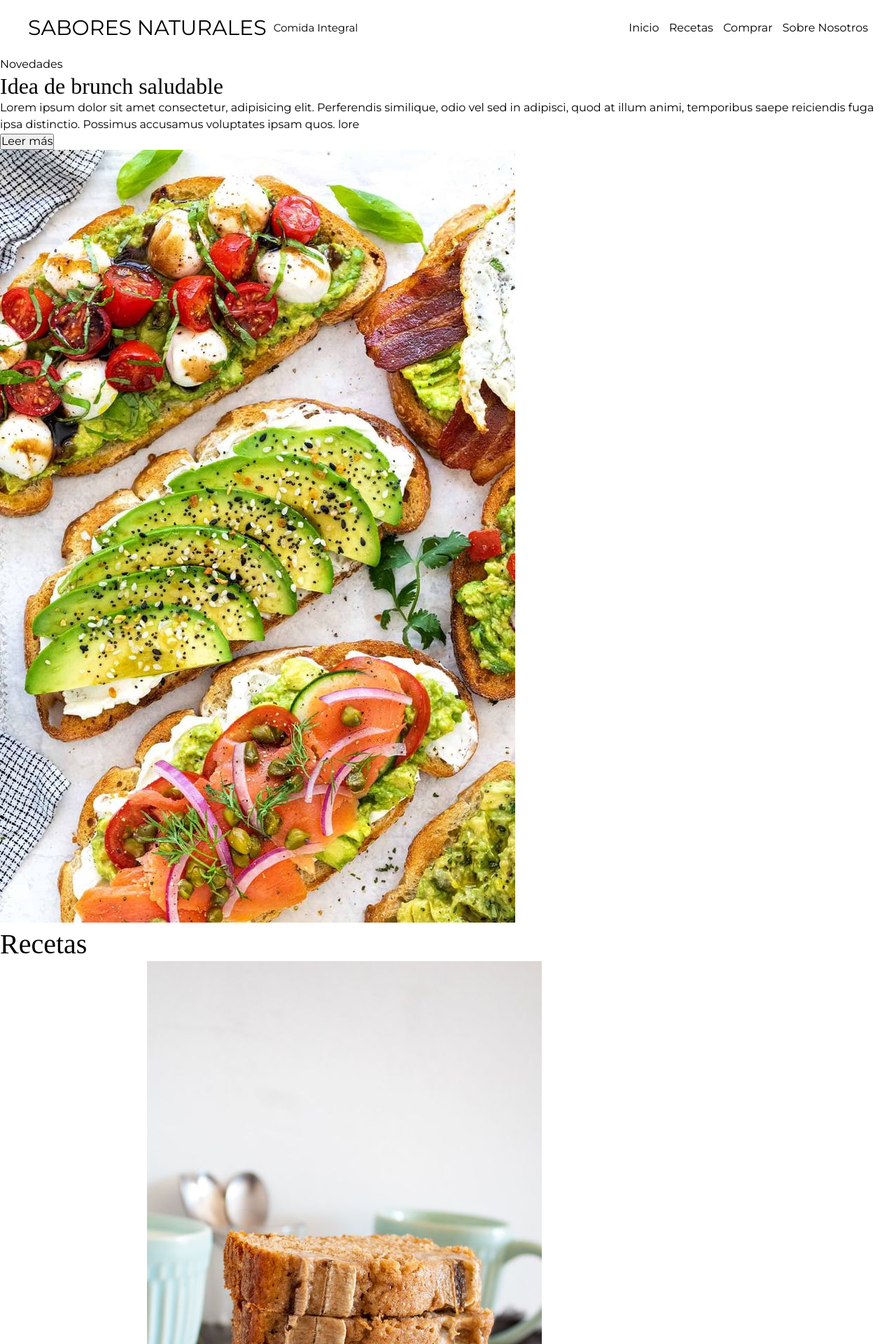
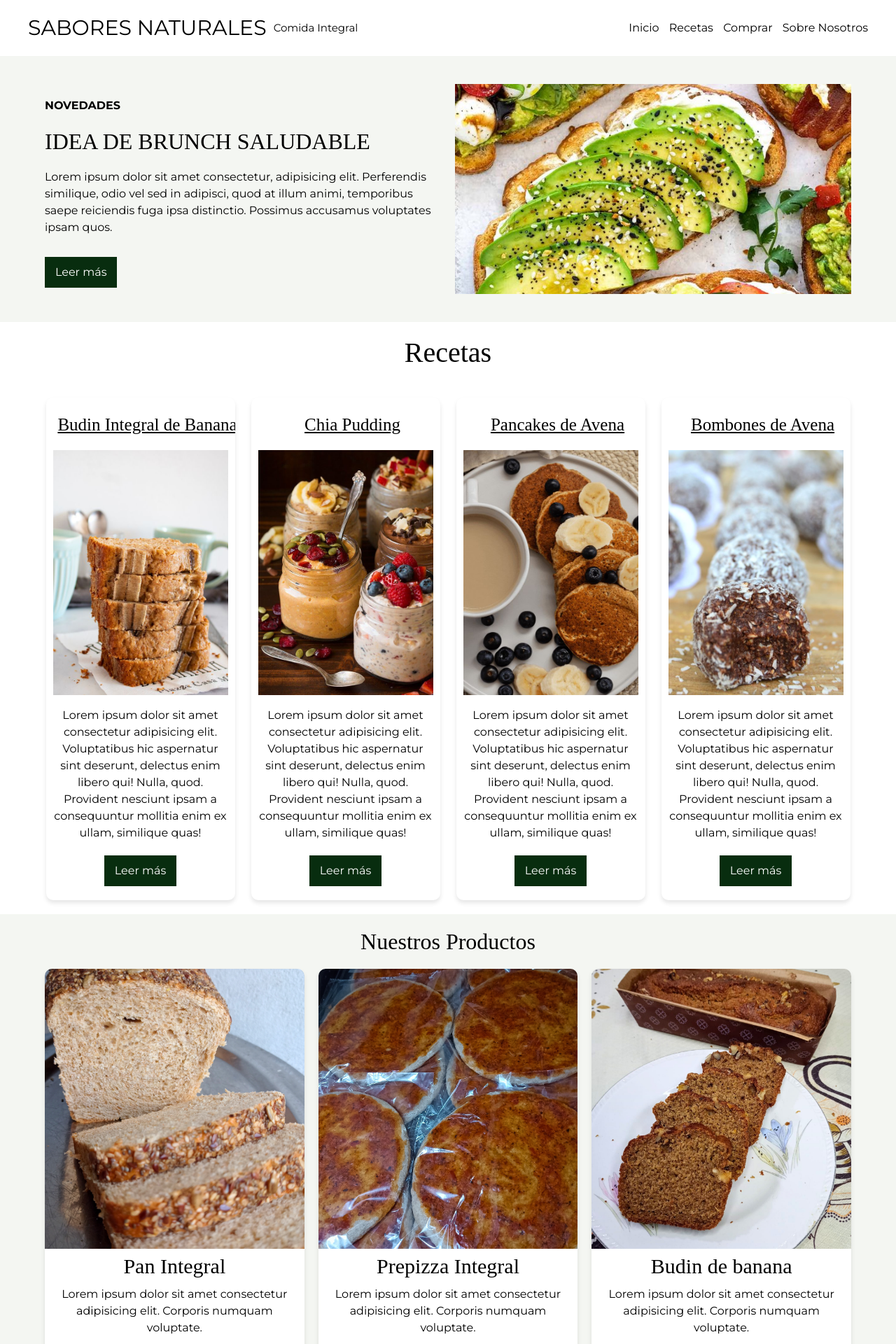
Before and after one commit to AnaMateasovich/SaboresNaturales, a PHP site: page / in a window 1280 px wide. Shown: the top 1920 px of the page at 70% size. Run offline with PHP 8.4, Linux system fonts and the light colour scheme; some libraries are stand-ins or nearby versions; some web fonts are replaced.

Commit message:
avances en index scss

```diff
--- a/index.php
+++ b/index.php
@@ -19,130 +19,122 @@
         </div>
         <nav class="nav">
             <ul>
-                <li> <a class="nav-link" href="#">Inicio</a> </li>
-                <li> <a class="nav-link" href="#recetas">Recetas</a> </li>
-                <li> <a class="nav-link" href="#comprar">Comprar</a> </li>
-                <li> <a class="nav-link" href="#sobre-nosotros">Sobre Nosotros</a> </li>
+                <li><a class="nav-link" href="#">Inicio</a></li>
+                <li><a class="nav-link" href="#recetas">Recetas</a></li>
+                <li><a class="nav-link" href="#comprar">Comprar</a></li>
+                <li><a class="nav-link" href="#sobre-nosotros">Sobre Nosotros</a></li>
             </ul>
         </nav>
     </header>
 
     <section class="contenedor">
-
         <article class="noticias">
             <div>
                 <div class="linea-top"></div>
                 <p class="novedades">Novedades</p>
-                <h3> Idea de brunch saludable </h3>
-                <p>Lorem ipsum dolor sit amet consectetur, adipisicing elit. Perferendis similique, odio vel sed in adipisci, quod at illum animi, temporibus saepe reiciendis fuga ipsa distinctio. Possimus accusamus voluptates ipsam quos. lore</p>
-                <button>Leer más</button>
+                <h3>Idea de brunch saludable</h3>
+                <p>Lorem ipsum dolor sit amet consectetur, adipisicing elit. Perferendis similique, odio vel sed in adipisci, quod at illum animi, temporibus saepe reiciendis fuga ipsa distinctio. Possimus accusamus voluptates ipsam quos.</p>
+                <a href="#" class="leer-mas">Leer más</a>
             </div>
             <img src="img/brunch.jpg" alt="Brunch saludable">
         </article>
+    </section>
 
-    </section>
-    <div class="contenedor-recetas">
-        <section class="contenedor contenedor-recetas">
-
-            <h2 id="recetas" class="recetas">Recetas</h2>
-
+    <div class="seccion-blanco">
+        <section class="contenedor">
+            <div class="recetas">
+                <h2>Recetas</h2>
                 <div class="recetas-grid">
-
                     <div class="card">
                         <a class="card-titulo" href="">Budin Integral de Banana</a>
                         <img src="img/budin integral.jpg" alt="Budin Integral">
                         <p>Lorem ipsum dolor sit amet consectetur adipisicing elit. Voluptatibus hic aspernatur sint deserunt, delectus enim libero qui! Nulla, quod. Provident nesciunt ipsam a consequuntur mollitia enim ex ullam, similique quas!</p>
-                    <a class="card-link" href="#">Leer más</a>
+                        <a class="card-link leer-mas" href="#">Leer más</a>
                     </div>
-
                     <div class="card">
                         <a class="card-titulo" href="">Chia Pudding</a>
-                    <img src="img/Chia Pudding.jpg" alt="Budin Integral">
+                        <img src="img/Chia Pudding.jpg" alt="Chia Pudding">
                         <p>Lorem ipsum dolor sit amet consectetur adipisicing elit. Voluptatibus hic aspernatur sint deserunt, delectus enim libero qui! Nulla, quod. Provident nesciunt ipsam a consequuntur mollitia enim ex ullam, similique quas!</p>
-                    <a class="card-link" href="#">Leer más</a>
+                        <a class="card-link leer-mas" href="#">Leer más</a>
                     </div>
-
                     <div class="card">
                         <a class="card-titulo" href="">Pancakes de Avena</a>
-                    <img src="img/pancakes de avena.jpg" alt="Budin Integral">
+                        <img src="img/pancakes de avena.jpg" alt="Pancakes de Avena">
                         <p>Lorem ipsum dolor sit amet consectetur adipisicing elit. Voluptatibus hic aspernatur sint deserunt, delectus enim libero qui! Nulla, quod. Provident nesciunt ipsam a consequuntur mollitia enim ex ullam, similique quas!</p>
-                    <a class="card-link" href="#">Leer más</a>
+                        <a class="card-link leer-mas" href="#">Leer más</a>
                     </div>
-
                     <div class="card">
                         <a class="card-titulo" href="">Bombones de Avena</a>
-                    <img src="img/bombones de avena.jpg" alt="Budin Integral">
+                        <img src="img/bombones de avena.jpg" alt="Bombones de Avena">
                         <p>Lorem ipsum dolor sit amet consectetur adipisicing elit. Voluptatibus hic aspernatur sint deserunt, delectus enim libero qui! Nulla, quod. Provident nesciunt ipsam a consequuntur mollitia enim ex ullam, similique quas!</p>
-                    <a class="card-link" href="#">Leer más</a>
+                        <a class="card-link leer-mas" href="#">Leer más</a>
                     </div>
-
                 </div>
-
+            </div>
         </section>
     </div>
 
-    <section id="comprar" class="contenedor tienda">
-
-        <h3> Nuestros Productos</h3>
-
+    <section id="comprar" class="contenedor">
+        <div class="tienda">
+            <h3>Nuestros Productos</h3>
             <div class="contenedor-cards-tienda">
-
                 <div class="card-tienda">
-
                     <img src="img/Pan integral.png" alt="Pan Integral">
                     <div>
-                    <h2> Pan Integral </h2>
+                        <h2>Pan Integral</h2>
                         <p>Lorem ipsum dolor sit amet consectetur adipisicing elit. Corporis numquam voluptate.</p>
                         <p class="precio-tienda">$2800</p>
                         <button id="añadir-carrito" class="card-button">Añadir al carrito</button>
                     </div>
                 </div>
-
                 <div class="card-tienda">
-                <img src="img/Prepizza.png" alt="Prepizza integral">
+                    <img src="img/Prepizza.png" alt="Prepizza Integral">
                     <div>
-                    <h2> Prepizza Integral </h2>
+                        <h2>Prepizza Integral</h2>
                         <p>Lorem ipsum dolor sit amet consectetur adipisicing elit. Corporis numquam voluptate.</p>
                         <p class="precio-tienda">$1600</p>
                         <button id="añadir-carrito" class="card-button">Añadir al carrito</button>
                     </div>
                 </div>
-
-
+                <div class="card-tienda">
+                    <img src="img/budin-integral-tienda.jpg" alt="Prepizza Integral">
+                    <div>
+                        <h2>Budin de banana</h2>
+                        <p>Lorem ipsum dolor sit amet consectetur adipisicing elit. Corporis numquam voluptate.</p>
+                        <p class="precio-tienda">$2500</p>
+                        <button id="añadir-carrito" class="card-button">Añadir al carrito</button>
                     </div>
-
+                </div>
+            </div>
+        </div>
     </section>
 
     <section id="sobre-nosotros" class="sobre-nosotros-img">
-
         <div class="contenedor sobre-nosotros">
-
             <div class="sobre-nosotros-txt">
                 <h3>Sobre Nosotros</h3>
                 <p>Lorem ipsum dolor sit amet consectetur adipisicing elit. Assumenda doloremque quo, dolores perspiciatis quas iure officiis impedit praesentium ipsum similique illum magnam dicta repellendus repellat fuga ex hic.</p>
                 <p>Lorem ipsum dolor, sit amet consectetur adipisicing elit. Sed dolores, quis voluptatem aut assumenda a, obcaecati officiis ullam eum consequuntur vitae praesentium consequatur cum ratione dicta dolorem quae harum esse.</p>
             </div>
-
             <div id="ubicacion" class="sobre-nosotros-ubi">
-                <iframe src="https://www.google.com/maps/embed?pb=!1m18!1m12!1m3!1d3347.9532233756763!2d-60.63675422344764!3d-32.95224437217303!2m3!1f0!2f0!3f0!3m2!1i1024!2i768!4f13.1!3m3!1m2!1s0x95b7ab1caa93dcf9%3A0x88a5cc1028d5a721!2sCES%2C%20Buenos%20Aires%201174%2C%20S2000%20Rosario%2C%20Santa%20Fe!5e0!3m2!1ses!2sar!4v1713406123156!5m2!1ses!2sar" width="600" height="450" style="border:0;" allowfullscreen="" loading="lazy" referrerpolicy="no-referrer-when-downgrade"></iframe>
+                <iframe src="https://www.google.com/maps/embed?pb=!1m18!1m12!1m3!1d3347.9532233756763!2d-60.63675422344764!3d-32.95224437217303!2m3!1f0!2f0!3f0!3m2!1i1024!2i768!4f13.1!3m3!1m2!1s0x95b7ab1caa93dcf9%3A0x88a5cc1028d5a721!2sCES%2C%20Buenos%20Aires%201174%2C%20S2000%20Rosario%2C%20Santa%20Fe!5e0!3m2!1ses!2sar!4v1713406123156!5m2!1ses!2sar" style="border:0;" allowfullscreen="" loading="lazy" referrerpolicy="no-referrer-when-downgrade"></iframe>
             </div>
-
         </div>
-
     </section>
 
-    <footer class="footer">
 
-        <div class="contenedor footer footer-grid">
+    <footer class="seccion-negro">
+        <div class="contenedor">
+            <div class="footer footer-grid">
                 <nav class="footer-izq">
                     <ul>
-                    <li> <a href="#">Inicio</a> </li>
-                    <li> <a href="#recetas">Recetas</a> </li>
+                        <li><a href="#">Inicio</a></li>
+                        <li><a href="#recetas">Recetas</a></li>
                     </ul>
                 </nav>
                 <div class="footer-mid">
                     <form class="footer-form" action="">
-                    <p class="suscribete-txt"> Subscribete </p>
+                        <p class="suscribete-txt">Subscribete</p>
                         <input id="subscribir" type="text" placeholder="Coloca tu Email">
                         <button id="suscribete-btn" class="boton-susc" type="submit">Enviar</button>
                         <div id="spinner" class="loader"></div>
@@ -150,13 +142,13 @@
                 </div>
                 <nav class="footer-der">
                     <ul>
-                    <li> <a href="#comprar">Comprar</a> </li>
-                    <li> <a href="#ubicacion">Ubicación</a> </li>
+                        <li><a href="#comprar">Comprar</a></li>
+                        <li><a href="#ubicacion">Ubicación</a></li>
                     </ul>
                 </nav>
             </div>
+        </div>
+    </footer>
 
-    </footer>
 </body>
-
 </html>
--- a/src/scss/base/_reset.scss
+++ b/src/scss/base/_reset.scss
@@ -1,3 +1,4 @@
+@import 'utils/variables';
 
 html {
     box-sizing: border-box;
@@ -8,9 +9,23 @@ html {
     padding: 0;
     margin: 0;
 }
+body {
+    font-family: $primary-font;
+    font-size: 1.6rem;
+    background-color: $secondary-color;
+}
 ul, li {
     list-style: none
 }
 img {
     max-width: 100%;
 }
+a {
+    text-decoration: none;
+}
+button {
+    border: none;
+    font-weight: normal;
+    font-size: $primary-font;
+    cursor: pointer;
+}
--- a/src/scss/base/_typography.scss
+++ b/src/scss/base/_typography.scss
@@ -27,3 +27,13 @@ h3 {
 h4 {
     font-size: 2.8rem;
 }
+
+.noticias {
+    .novedades {
+        text-transform: uppercase;
+        font-weight: bold;
+    }
+    h3 {
+        text-transform: uppercase;
+    }
+}
--- a/src/scss/components/_buttons.scss
+++ b/src/scss/components/_buttons.scss
@@ -0,0 +1,11 @@
+@import 'utils/variables';
+@import 'utils/mixins';
+
+.leer-mas {
+    display: inline-block;
+    margin: 1rem 0;
+    background-color: $primary-color;
+    color: $blanco;
+    padding: 1rem 1.5rem;
+    cursor: pointer;
+}
--- a/src/scss/components/_cards.scss
+++ b/src/scss/components/_cards.scss
@@ -0,0 +1,59 @@
+@import 'utils/variables';
+@import 'utils/mixins';
+
+.recetas {
+    .card {
+        box-sizing: border-box;
+        padding: 1rem;
+        margin-bottom: 2rem;
+        text-align: center;
+        width: 27rem;
+        justify-self: center;
+        @include card-style;
+
+        .card-titulo {
+            display: inline-block;
+            font-family: $secondary-font;
+            color: $negro;
+            margin: 1rem 0;
+            font-size: 2.5rem;
+            text-decoration: underline;
+            white-space: nowrap;
+            overflow: hidden;
+            text-overflow: ellipsis;
+            width: 27rem;
+        }
+        p{
+            margin: 1rem 0;
+        }
+        img {
+            width: 100%;
+            height: auto;
+            max-height: 35rem;
+            object-fit: cover;
+        }
+        .card-link {
+            margin-top: 1rem;
+        }
+    }
+
+}
+
+.card-tienda {
+    @include card-style;
+    text-align: center;
+    h2 {
+        font-size: 3rem;
+    }
+    p {
+        margin: 1rem;
+    }
+    button {
+        background-color: $primary-color;
+        color: $blanco;
+        padding: 1rem;
+        margin: 1rem 0;
+        display: inline-block;
+        width: 90%;
+    }
+}
--- a/src/scss/layout/_footer.scss
+++ b/src/scss/layout/_footer.scss
@@ -0,0 +1,40 @@
+@import 'utils/variables';
+@import 'utils/mixins';
+
+.footer {
+    a {
+        color: white;
+        display: inline-block;
+        padding: 1rem 0;
+    }
+}
+
+.footer-grid {
+    background-color: $negro;
+    color: $blanco;
+    display: grid;
+    grid-template-columns: repeat(3, 1fr);
+    padding: 3rem 0;
+    text-align: center;
+    place-items: center;
+
+    .footer-mid {
+        p {
+            text-transform: uppercase;
+        }
+        display: flex;
+        flex-direction: column;
+        width: 100%;
+        input {
+            box-sizing: border-box;
+            padding: .7rem;
+            width: 100%;
+            margin: 1rem 0;
+        }
+        button {
+            width: 100%;
+            padding: .7rem;
+
+        }
+    }
+}
--- a/src/scss/layout/_header.scss
+++ b/src/scss/layout/_header.scss
@@ -2,15 +2,13 @@
 @import 'utils/mixins';
 
 .header {
-    background-color: $secondary-color;
+    background-color: $blanco;
     display: flex;
     justify-content: space-between;
     align-items: center;
     padding: 1rem;
-    background-color: $blanco;
     height: 8rem;
 }
-
 .titulo {
     font-family: $primary-font;
     font-size: 3rem;
@@ -18,20 +16,18 @@
     margin: 1rem;
     margin-left: 3rem;
 }
-
 .sub-titulo {
     font-family: $primary-font;
     font-size: 1.5rem;
     margin-right: 1rem;
 }
-
 .logo {
     display: flex;
     justify-content: flex-start;
     align-items: center;
 }
 
-@include mq ('tablet') {
+@include mq('tablet') {
     .header {
         height: 12rem;
         flex-direction: column;
@@ -40,7 +36,6 @@
         padding: 1rem 0;
     }
 }
-
 @media (max-width: 550px) {
     .header {
         height: 25rem;
@@ -49,7 +44,7 @@
     .logo {
         flex-direction: column;
     }
-    .nav ul{
+    .nav ul {
         display: flex;
         flex-direction: column;
         text-align: center;
--- /dev/null
+++ b/src/scss/layout/_index.scss
@@ -0,0 +1,120 @@
+@import 'utils/variables';
+@import 'utils/mixins';
+
+
+.contenedor {
+    width: min(90%, 120rem);
+    margin: 0 auto;
+    background-color: $secondary-color;
+}
+.seccion-blanco {
+    background-color: $blanco;
+}
+.seccion-negro{
+    background-color: $negro;
+}
+.noticias {
+        margin: 2rem 0;
+        display: grid;
+        grid-template-columns: repeat(2, 1fr);
+        justify-content: center;
+        align-items: center;
+        gap: 2rem;
+        height: auto;
+        max-height: 40rem;
+        place-items: center;
+        .novedades {
+            margin-bottom: 2rem;
+            text-transform: uppercase;
+            font-weight: bold;
+        }
+        h3 {
+            margin: 2rem 0;
+            text-transform: uppercase;
+        }
+        p {
+            margin: 2rem 0;
+        }
+        img {
+            width: 100%;
+            max-height: 30rem;
+            object-fit: cover;
+            margin: 2rem;
+        }
+
+    }
+
+.recetas {
+    h2 {
+        text-align: center;
+        margin-bottom: 4rem;
+    }
+    background-color: $blanco;
+    padding-top: 2rem;
+    .recetas-grid {
+        display: grid;
+        grid-template-columns: repeat(auto-fit, minmax(250px, 1fr));
+        gap: 2rem;
+    }
+
+}
+
+.tienda {
+    margin: 2rem 0;
+    h3{
+        text-align: center;
+    }
+    .contenedor-cards-tienda {
+        display: grid;
+        grid-template-columns: repeat(auto-fit, minmax(250px, 1fr));
+        gap: 2rem;
+        margin: 2rem 0;
+
+        img {
+            height: 40rem;
+            object-fit: cover;
+            width: 100%;
+        }
+    }
+}
+.sobre-nosotros-img {
+    position: relative;
+    overflow: hidden;
+
+    &::before {
+        content: '';
+        position: absolute;
+        top: 0;
+        left: 0;
+        width: 100%;
+        height: 100%;
+        background-image: url('../../img/sobre-nosotros.webp');
+        background-size: cover;
+        background-position: center;
+        opacity: .3;
+        z-index: 1;
+    }
+}
+.sobre-nosotros {
+    padding: 4rem 0;
+    display: grid;
+    grid-template-columns: repeat(auto-fit, minmax(250px, 1fr));
+    gap: 2rem;
+    place-items: center;
+    position: relative;
+    z-index: 2;
+    background-color: transparent;
+    .sobre-nosotros-ubi {
+        width: 100%;
+        height: 100%;
+        display: flex;
+    }
+    h3, p {
+        text-align: center;
+        margin: 2rem;
+    }
+    iframe {
+        width: 100%;
+        height: 100%;
+    }
+}
--- a/src/scss/layout/_navegacion.scss
+++ b/src/scss/layout/_navegacion.scss
@@ -3,20 +3,20 @@
     display: flex;
     justify-content: flex-end;
     margin-right: 2rem;
-}
-
-.nav a {
-    color: var(--negro);
-}
-
-.nav ul li{
-    display: inline-block;
-    margin-right: 1rem;
-}
-
-.nav ul li:hover {
-    font-size: 1.7rem;
-    transition: .3s;
+    a {
+        color: var(--negro);
+    }
+    ul li {
+        display: inline-block;
+        margin-right: 1rem;
+        transition: .3s ease;
+    }
+    ul li:hover {
+        background-color: $primary-color;
+        color: $blanco;
+        padding: .3rem;
+        border-radius: 5px;
+    }
 }
 
 @include mq('tablet') {
@@ -24,9 +24,8 @@
         padding: 1rem 0;
     }
 }
-
 @include mq('phone') {
-    .nav ul{
+    .nav ul {
         display: flex;
         flex-direction: column;
         text-align: center;
--- a/src/scss/main.scss
+++ b/src/scss/main.scss
@@ -3,6 +3,7 @@
 @import 'base/typography';
 @import 'components/buttons';
 @import 'components/cards';
+@import 'layout/index';
 @import 'layout/header';
 @import 'layout/footer';
 @import 'layout/navegacion';
--- a/src/scss/utils/_mixins.scss
+++ b/src/scss/utils/_mixins.scss
@@ -11,3 +11,16 @@
         @media (max-width: 1200px) { @content; }
     }
 }
+
+@mixin card-style {
+    background-color: #fff;
+    border-radius: 10px;
+    box-shadow: 0 4px 6px rgba(0, 0, 0, .1);
+    overflow: hidden;
+    transition: 0.3s ease, box-shadow 0.3s ease;
+
+    &:hover{
+        transform: translateY(-5px) translateX(5px);
+        box-shadow: 0 10px 15px rgba(0, 0, 0, .15);
+    }
+}
```
Also changed, not shown: build/css/main.css, img/budin-integral-tienda.jpg (added), img/tienda.jpg (added), 1 other file. Lines whose indentation alone changed are shown as unchanged.
